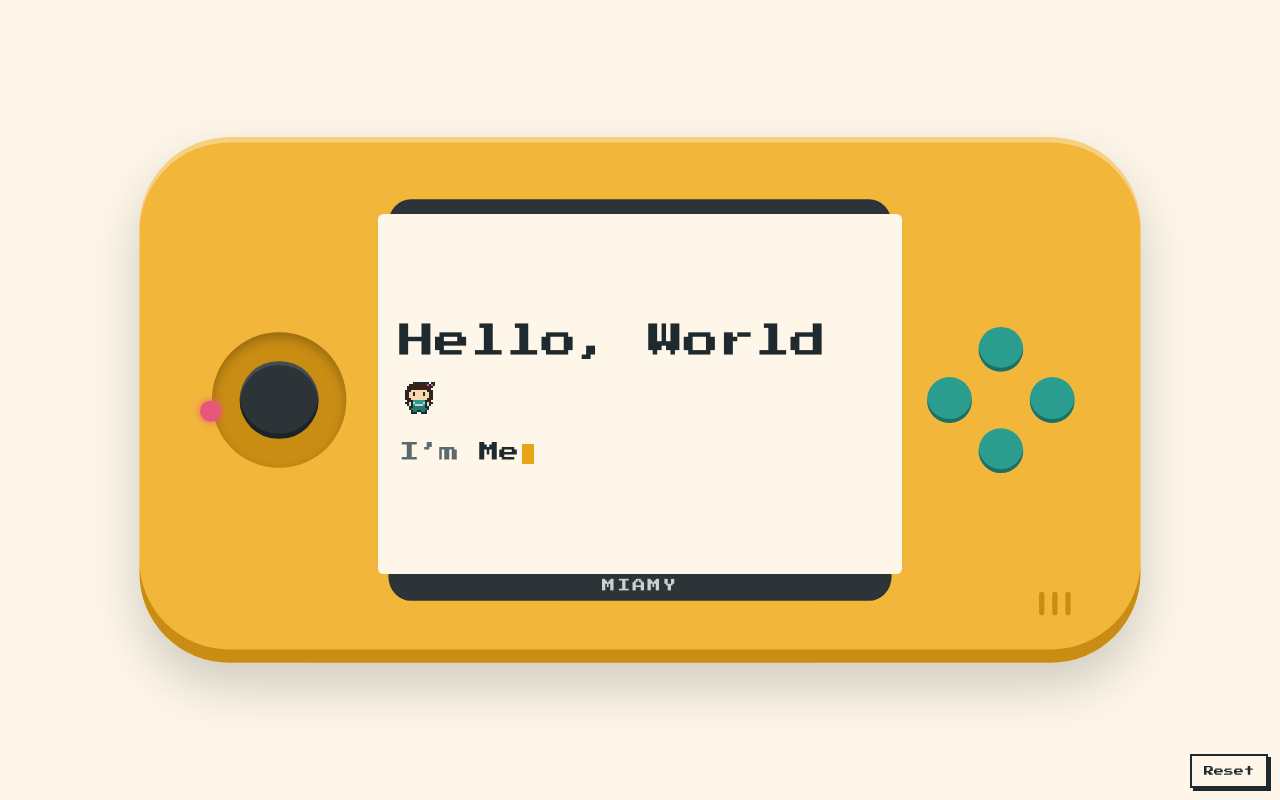
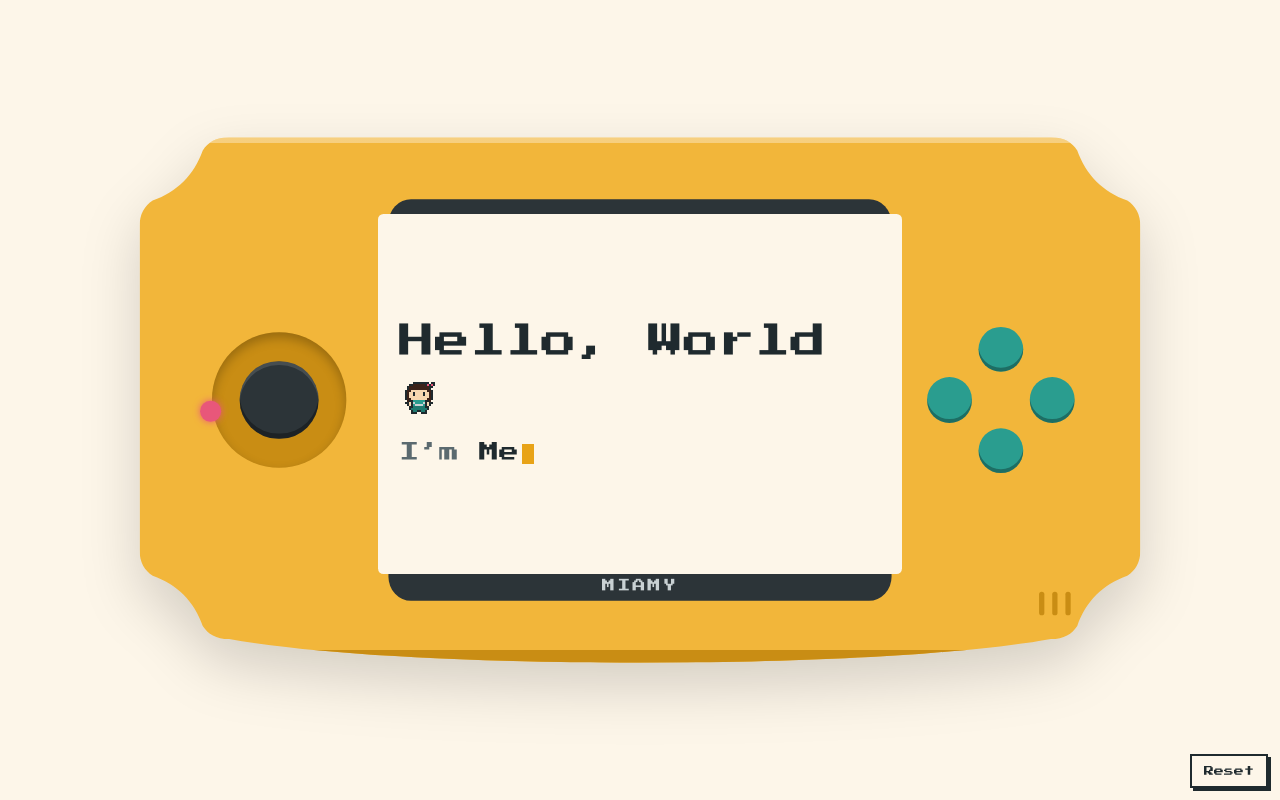
Before and after one commit to mlengo/miamy.me, a plain HTML site: page index.html in a window 1280 px wide. Drawn offline with Linux system fonts and the light colour scheme.

Commit message:
Reshape handheld: scooped corners, fuller bottom
Co-Authored-By: Claude Opus 5.5 <noreply@anthropic.com>
Claude-Session: https://claude.ai/code/session_01B5xb5BCgT9w1LZUHjHLFwx

```diff
--- a/index.html
+++ b/index.html
@@ -144,20 +144,27 @@
       width: 760px;
       flex: none;
       aspect-ratio: 2 / 1.05;
-      background: var(--shell);
-      border-radius: 9% / 17%;
-      box-shadow:
-        inset 0 -10px 0 var(--shell-dark),
-        inset 0 4px 0 rgba(255, 255, 255, .35),
-        0 18px 40px rgba(0, 0, 0, .18);
+      filter: drop-shadow(0 18px 22px rgba(0, 0, 0, .16));
       display: grid;
       grid-template-columns: 1fr 2.3fr 1fr;
       align-items: center;
       padding: 0 23px;
+      isolation: isolate;
       position: absolute;
       left: 50%;
       top: 50%;
       translate: -50% -50%;
+    }
+    /* body outline: straight sides, corners scooped gently inward */
+    .shell::before {
+      content: "";
+      position: absolute;
+      inset: 0;
+      z-index: -1;
+      clip-path: path("M68 0 H692 C702 0 708 4 712 10 C718.67 28.67 731.33 41.33 750 48 C756 52 760 58 760 68 V313 C760 323 756 329 750 333 C731.33 339.67 718.67 352.33 712 371 C708 377 702 381 692 381 C560 405 200 405 68 381 C58 381 52 377 48 371 C41.33 352.33 28.67 339.67 10 333 C4 329 0 323 0 313 V68 C0 58 4 52 10 48 C28.67 41.33 41.33 28.67 48 10 C52 4 58 0 68 0 Z");
+      background:
+        linear-gradient(180deg, rgba(255, 255, 255, .35) 0 4px, transparent 4px calc(100% - 10px), var(--shell-dark) calc(100% - 10px)),
+        var(--shell);
     }
     .bezel {
       background: var(--bezel);
```
